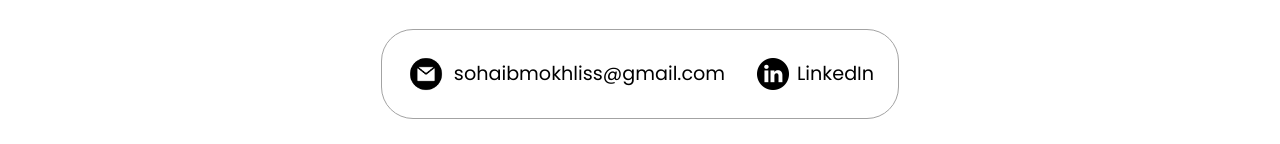
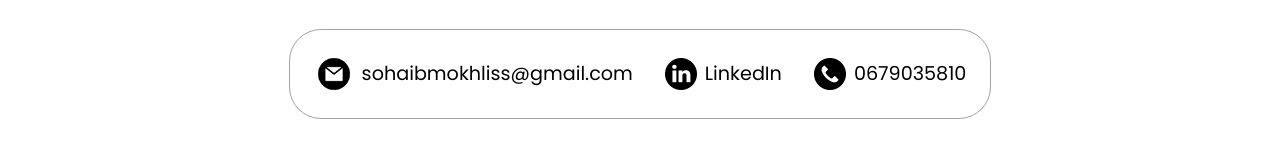
Before and after one commit to d-browncj/Portfolio, a plain HTML site: page index.html in a window 1280 px wide. Shown: the part 3276-3420 px from the top of the page. Drawn offline with Linux system fonts and the light colour scheme.

Commit message:
i added my number

```diff
--- a/index.html
+++ b/index.html
@@ -350,6 +350,14 @@
           />
           <p><a href="https://www.linkedin.com/in/sohaib-mokhliss-03b952257/">LinkedIn</a></p>
         </div>
+        <div class="contact-info-container">
+          <img
+            src="./assets/phone-call.png"
+            alt="phone call icon"
+            class="icon phone-call-icon"
+          />
+          <p><a href="tel:0679035810">0679035810</a></p>
+        </div>
       </div>
     </section>
     <footer>
```
Also changed, not shown: assets/phone-call.png (added).
